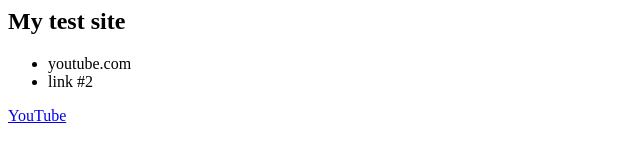
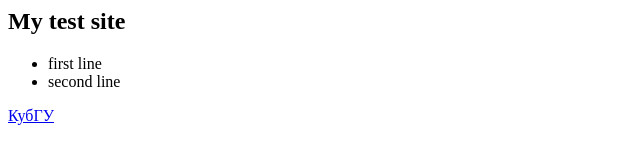
Before and after one commit to biklsss/biklsss, a plain HTML site: page index.html in a window 1280 px wide. Shown: the whole page, without its empty margins (0-640 px from the left). Drawn offline with Linux system fonts and the light colour scheme.

Commit message:
Update index.html

```diff
--- a/index.html
+++ b/index.html
@@ -5,9 +5,9 @@
 <body>
   <h2>My test site</h2>
   <ul>
-    <li>youtube.com</li>
-    <li>link #2</li>
+    <li>first line</li>
+    <li>second line</li>
   </ul>
 
-  <a href="https://youtube.com">YouTube</a>
+  <a href="https://kubsu.ru">КубГУ</a>
 </body>
```
